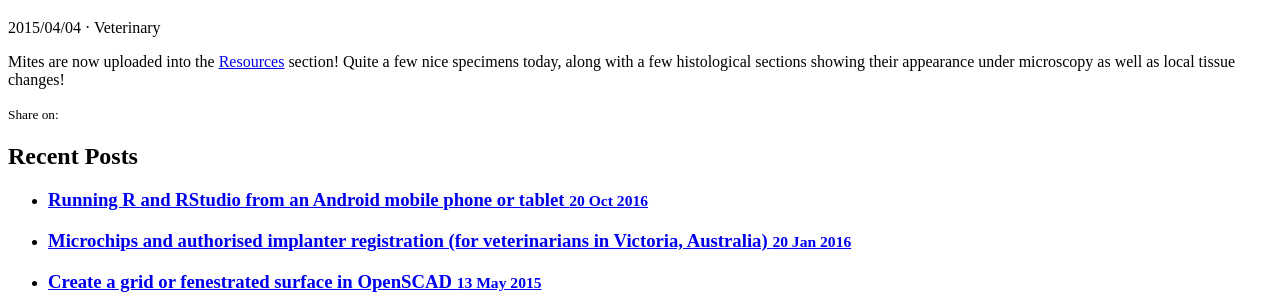
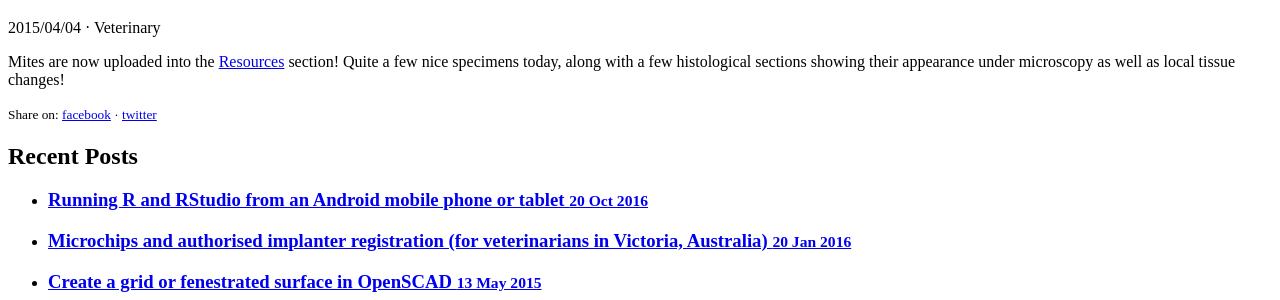
Before and after one commit to thomasteoh/thomasteoh.github.io, a Jekyll site: the page built from _posts/2015-04-04-mites.md, in a window 1280 px wide. Shown: the part 218-518 px from the top of the page. Built offline with Jekyll 4.4.1, drawn with Linux system fonts in a browser that asks for light colours; comment, search, counter and statistics services are not loaded.

Commit message:
Fixing share icons

```diff
--- a/_layouts/post.html
+++ b/_layouts/post.html
@@ -10,7 +10,7 @@
 
   <span itemprop="text">{{ content }}</span>
 
-  <span><small>Share on: <a href="http://www.facebook.com/sharer.php?u={{ site.url }}{{ page.url }}&t={{ page.title }}"><span class="glyphicon social-facebook" aria-hidden="true"></span></a> <a href="http://twitter.com/share?text={{ page.title }} @tteoh&url={{ site.url }}{{ page.url }}&hashtags="><span class="glyphicon social-twitter" aria-hidden="true"></span></a></small></span>
+  <span><small>Share on: <a href="http://www.facebook.com/sharer.php?u={{ site.url }}{{ page.url }}&t={{ page.title }}"><span class="glyphicon glyphicon-share" aria-hidden="true"></span>facebook</a> &middot; <a href="http://twitter.com/share?text={{ page.title }} @tteoh&url={{ site.url }}{{ page.url }}&hashtags="><span class="glyphicon glyphicon-share" aria-hidden="true"></span>twitter</a></small></span>
 </div>
 
 <div class="related">
```
